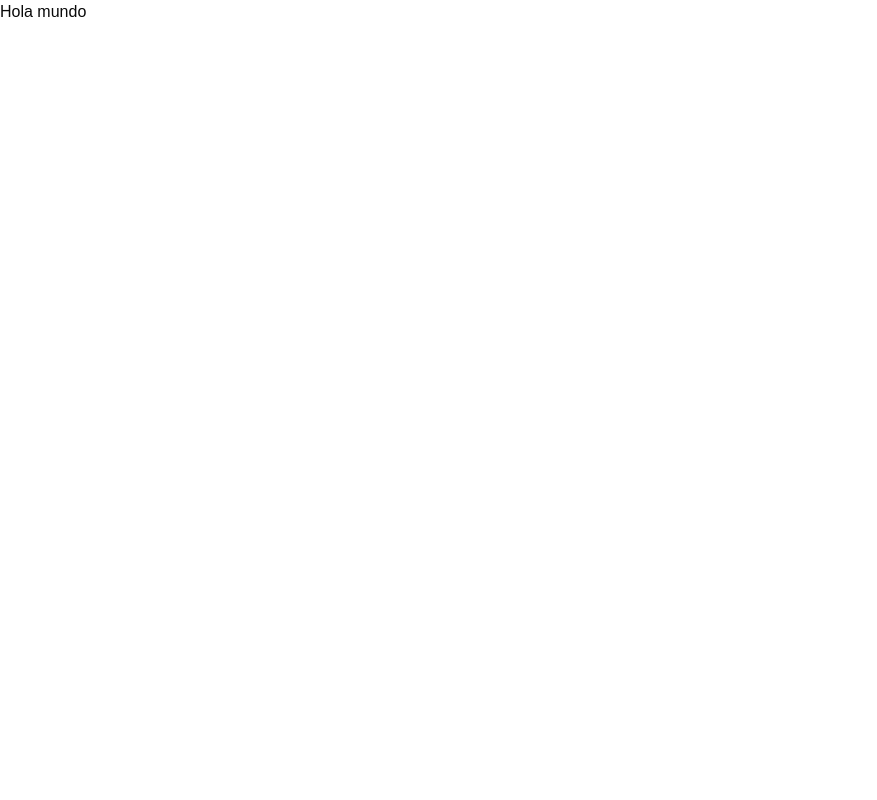
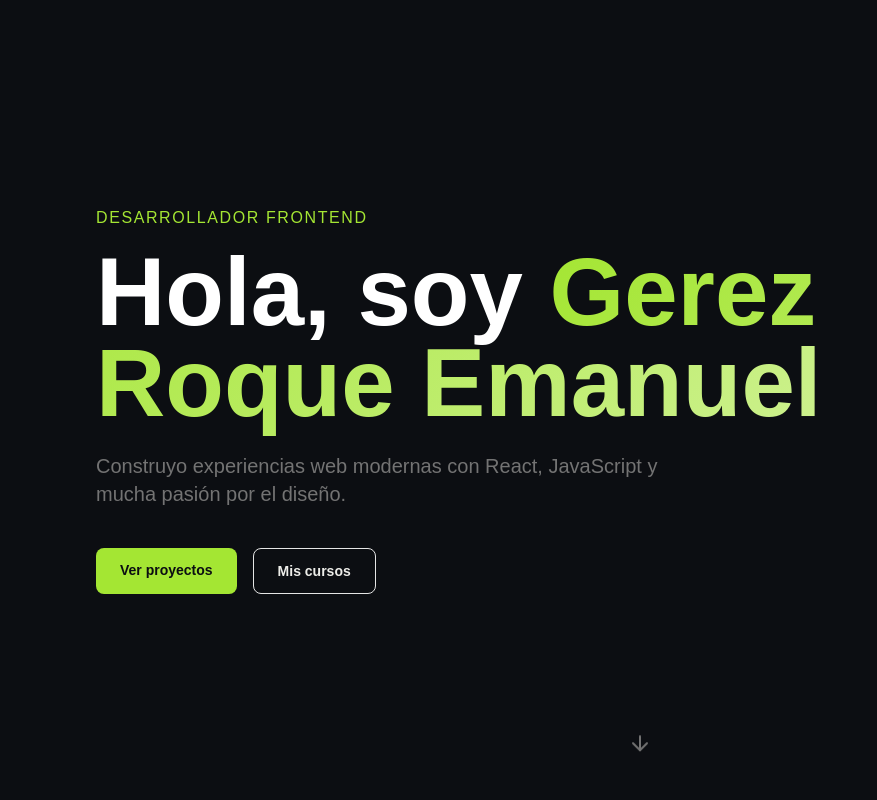
Before and after one commit to roque01212/porfolio-gerez-roque, a React (Vite) app: page / in a window 1280 px wide. Shown: the top 800 px of the page, without its empty margins (0-877 px from the left). Built offline with nearby package versions, Linux system fonts and the light colour scheme.

Commit message:
creacion de mi porfolio primera parte

```diff
--- a/package.json
+++ b/package.json
@@ -12,12 +12,16 @@
   "dependencies": {
     "@fontsource-variable/geist": "^5.2.8",
     "@tailwindcss/vite": "^4.2.2",
+    "@tanstack/react-query": "^5.95.2",
+    "@tanstack/react-query-devtools": "^5.95.2",
     "class-variance-authority": "^0.7.1",
     "clsx": "^2.1.1",
     "lucide-react": "^1.7.0",
     "radix-ui": "^1.4.3",
     "react": "^19.2.4",
     "react-dom": "^19.2.4",
+    "react-icons": "^5.6.0",
+    "react-router": "^7.13.2",
     "shadcn": "^4.1.0",
     "tailwind-merge": "^3.5.0",
     "tailwindcss": "^4.2.2",
--- /dev/null
+++ b/src/PorfolioApp.tsx
@@ -0,0 +1,14 @@
+import { RouterProvider } from "react-router";
+import { appRoute } from "./routes/appRoute";
+import { QueryClient, QueryClientProvider } from "@tanstack/react-query";
+import { ReactQueryDevtools } from "@tanstack/react-query-devtools";
+const queryClient = new QueryClient();
+
+export const PorfolioApp = () => {
+  return (
+    <QueryClientProvider client={queryClient}>
+      <RouterProvider router={appRoute} />
+      <ReactQueryDevtools />
+    </QueryClientProvider>
+  );
+};
--- /dev/null
+++ b/src/components/Courses.tsx
@@ -0,0 +1,69 @@
+import { Monitor, Code2, Layers } from "lucide-react";
+
+const courses = [
+  {
+    icon: Monitor,
+    title: "Diseño Web",
+    description:
+      "HTML5, CSS3, responsive design, accesibilidad y principios de UX/UI.",
+    tags: ["HTML", "CSS", "Responsive"],
+  },
+  {
+    icon: Code2,
+    title: "JavaScript",
+    description:
+      "Fundamentos, ES6+, asincronía, manipulación del DOM y patrones de diseño.",
+    tags: ["ES6+", "Async", "DOM"],
+  },
+  {
+    icon: Layers,
+    title: "React JS",
+    description:
+      "Componentes, hooks, estado, routing, consumo de APIs y ecosistema React.",
+    tags: ["Hooks", "Router", "API"],
+  },
+];
+
+export const Courses = () => {
+  return (
+    <section id="cursos" className="py-24 px-6 md:px-16 lg:px-24">
+      <div className="max-w-6xl mx-auto">
+        <p className="text-primary font-display text-sm tracking-widest uppercase mb-2">
+          Formación
+        </p>
+        <h2 className="font-display text-3xl md:text-5xl font-bold mb-12">
+          Cursos completados
+        </h2>
+        <div className="grid md:grid-cols-3 gap-6">
+          {courses.map((course) => (
+            <div
+              key={course.title}
+              className="bg-card border border-border rounded-lg p-6 hover:border-primary/50 hover:glow-primary transition-all duration-300 group"
+            >
+              <course.icon
+                className="text-primary mb-4 group-hover:scale-110 transition-transform"
+                size={32}
+              />
+              <h3 className="font-display text-xl font-semibold mb-2">
+                {course.title}
+              </h3>
+              <p className="text-muted-foreground text-sm mb-4 font-body">
+                {course.description}
+              </p>
+              <div className="flex flex-wrap gap-3">
+                {course.tags.map((tag) => (
+                  <span
+                    key={tag}
+                    className="text-xs bg-secondary text-secondary-foreground px-2 py-1 rounded-sm font-display"
+                  >
+                    {tag}
+                  </span>
+                ))}
+              </div>
+            </div>
+          ))}
+        </div>
+      </div>
+    </section>
+  );
+};
--- /dev/null
+++ b/src/components/CustomFooter.tsx
@@ -0,0 +1,5 @@
+import React from "react";
+
+export const CustomFooter = () => {
+  return <div>CustomFooter</div>;
+};
--- /dev/null
+++ b/src/components/CustomHero.tsx
@@ -0,0 +1,53 @@
+import { ArrowDown } from "lucide-react";
+import { Link } from "react-router";
+
+interface Props {
+  name: string;
+}
+export const CustomHero = ({ name }: Props) => {
+  return (
+    <section className="min-h-screen flex flex-col justify-center px-6 md:px-16 lg:px-24 relative">
+      <div className="max-w-4xl">
+        <p className="text-primary font-display text-sm md:text-base tracking-widest uppercase mb-4 animate-fade-up">
+          Desarrollador Frontend
+        </p>
+        <h1
+          className="font-display text-5xl md:text-7xl lg:text-8xl font-bold text-white leading-[0.95] mb-6 animate-fade-up"
+          style={{ animationDelay: "0.1s" }}
+        >
+          Hola, soy <span className="text-gradient">{name}</span>
+        </h1>
+        <p
+          className="text-muted-foreground text-lg md:text-xl max-w-xl mb-10 animate-fade-up font-body"
+          style={{ animationDelay: "0.2s" }}
+        >
+          Construyo experiencias web modernas con React, JavaScript y mucha
+          pasión por el diseño.
+        </p>
+        <div
+          className="flex gap-4 animate-fade-up"
+          style={{ animationDelay: "0.3s" }}
+        >
+          <a
+            href="#proyectos"
+            className="bg-primary text-primary-foreground px-6 py-3 rounded-md font-display font-semibold text-sm hover:opacity-90 transition-opacity"
+          >
+            Ver proyectos
+          </a>
+          <a
+            href="#cursos"
+            className="border border-border px-6 py-3 rounded-md font-display font-semibold text-sm text-foreground hover:border-primary transition-colors"
+          >
+            Mis cursos
+          </a>
+        </div>
+      </div>
+      <a
+        href="#cursos"
+        className="absolute bottom-10 left-1/2 -translate-x-1/2 text-muted-foreground hover:text-primary transition-colors animate-bounce"
+      >
+        <ArrowDown size={24} />
+      </a>
+    </section>
+  );
+};
--- /dev/null
+++ b/src/components/CustomNavLink.tsx
@@ -0,0 +1,5 @@
+import React from "react";
+
+export const CustomNavLink = () => {
+  return <div>CustomNavLink</div>;
+};
--- /dev/null
+++ b/src/components/Projects.tsx
@@ -0,0 +1,88 @@
+import React from "react";
+import { ExternalLink } from "lucide-react";
+import { FaGithub } from "react-icons/fa";
+
+export const Projects = () => {
+  const projects = [
+    {
+      title: "Landing Page Moderna",
+      description:
+        "Sitio web responsive creado con HTML, CSS y JavaScript vanilla.",
+      tech: ["HTML", "CSS", "JS"],
+      github: "https://github.com/tu-usuario/landing-page",
+      live: "https://roque01212.github.io/LaFuenteSalta/",
+    },
+    {
+      title: "App de Tareas",
+      description: "Aplicación CRUD de tareas construida con React y hooks.",
+      tech: ["React", "CSS Modules"],
+      github: "https://github.com/tu-usuario/todo-app",
+      live: "",
+    },
+    {
+      title: "Portfolio Personal",
+      description: "Este mismo portfolio, construido con React y Tailwind CSS.",
+      tech: ["React", "Tailwind", "TypeScript"],
+      github: "https://github.com/tu-usuario/portfolio",
+      live: "",
+    },
+  ];
+
+  return (
+    <section id="proyectos" className="py-24 px-6 md:px-16 lg:px-24 bg-card/50">
+      <div className="max-w-6xl mx-auto">
+        <p className="text-primary font-display text-sm tracking-widest uppercase mb-2">
+          Trabajo
+        </p>
+        <h2 className="font-display text-3xl md:text-5xl font-bold mb-12">
+          Proyectos
+        </h2>
+        <div className="grid md:grid-cols-2 lg:grid-cols-3 gap-6">
+          {projects.map((project) => (
+            <div
+              key={project.title}
+              className="bg-background border border-border rounded-lg p-6 flex flex-col hover:border-primary/50 transition-colors group"
+            >
+              <h3 className="font-display text-lg font-semibold mb-2 group-hover:text-primary transition-colors">
+                {project.title}
+              </h3>
+              <p className="text-muted-foreground text-sm mb-4 font-body flex-1">
+                {project.description}
+              </p>
+              <div className="flex flex-wrap gap-3 mb-4">
+                {project.tech.map((t) => (
+                  <span
+                    key={t}
+                    className="text-xs border border-border text-muted-foreground px-2 py-1 rounded-sm"
+                  >
+                    {t}
+                  </span>
+                ))}
+              </div>
+              <div className="flex justify-center  gap-5">
+                <a
+                  href={project.github}
+                  target="_blank"
+                  rel="noopener noreferrer"
+                  className="text-muted-foreground hover:text-primary transition-colors"
+                >
+                  <FaGithub size={22} />
+                </a>
+                {project.live && (
+                  <a
+                    href={project.live}
+                    target="_blank"
+                    rel="noopener noreferrer"
+                    className="text-muted-foreground hover:text-primary transition-colors"
+                  >
+                    <ExternalLink size={22} />
+                  </a>
+                )}
+              </div>
+            </div>
+          ))}
+        </div>
+      </div>
+    </section>
+  );
+};
--- a/src/index.css
+++ b/src/index.css
@@ -49,16 +49,16 @@
 }
 
 :root {
-    --background: oklch(1 0 0);
-    --foreground: oklch(0.145 0 0);
-    --card: oklch(1 0 0);
+    --background: hsl(220 20% 6%);
+    --foreground: hsl(60 10% 92%);
+    --card: hsl(220 18% 10%);
     --card-foreground: oklch(0.145 0 0);
     --popover: oklch(1 0 0);
     --popover-foreground: oklch(0.145 0 0);
-    --primary: oklch(0.205 0 0);
-    --primary-foreground: oklch(0.985 0 0);
-    --secondary: oklch(0.97 0 0);
-    --secondary-foreground: oklch(0.205 0 0);
+    --primary: hsl(82 78% 55%);
+    --primary-foreground: hsl(220 20% 6%);
+    --secondary: hsl(220 15% 16%);
+    --secondary-foreground: hsl(60 10% 85%);
     --muted: oklch(0.97 0 0);
     --muted-foreground: oklch(0.556 0 0);
     --accent: oklch(0.97 0 0);
@@ -122,9 +122,22 @@
     @apply border-border outline-ring/50;
     }
   body {
-    @apply bg-background text-foreground;
+    @apply bg-background text-foreground font-display;
     }
-  html {
-    @apply font-sans;
-    }
+
 }
+@layer utilities {
+  .text-gradient {
+    @apply bg-clip-text text-transparent;
+    background-image: linear-gradient(135deg, hsl(82 78% 55%), hsl(82 78% 75%));
+  }
+  .glow-primary {
+    box-shadow: 0 0 30px -5px hsl(82 78% 55% / 0.3);
+  }
+}
+
+
+@theme{
+  --font-display: 'Space Grotesk', sans-serif;
+
+}
--- a/src/main.tsx
+++ b/src/main.tsx
@@ -1,11 +1,10 @@
-import { StrictMode } from 'react'
-import { createRoot } from 'react-dom/client'
-import './index.css'
+import { StrictMode } from "react";
+import { createRoot } from "react-dom/client";
+import "./index.css";
+import { PorfolioApp } from "./PorfolioApp";
 
-
-
-createRoot(document.getElementById('root')!).render(
+createRoot(document.getElementById("root")!).render(
   <StrictMode>
-    <h1>Hola mundo</h1>
+    <PorfolioApp />
   </StrictMode>,
-)
+);
--- /dev/null
+++ b/src/pages/HomePage.tsx
@@ -0,0 +1,15 @@
+import { Courses } from "@/components/Courses";
+import { CustomFooter } from "@/components/CustomFooter";
+import { CustomHero } from "@/components/CustomHero";
+import { Projects } from "@/components/Projects";
+
+export const HomePage = () => {
+  return (
+    <div className="min-h-screen bg-background">
+      <CustomHero name="Gerez Roque Emanuel" />
+      <Courses />
+      <Projects />
+      <CustomFooter />
+    </div>
+  );
+};
--- /dev/null
+++ b/src/routes/appRoute.tsx
@@ -0,0 +1,13 @@
+import { HomePage } from "@/pages/HomePage";
+import { createBrowserRouter, Navigate } from "react-router";
+
+export const appRoute = createBrowserRouter([
+  {
+    index: true,
+    element: <HomePage />,
+  },
+  {
+    path: "*",
+    element: <Navigate to="/" replace />,
+  },
+]);
```
Also changed, not shown: 1 other file (tests, documents, lock files or other folders).
